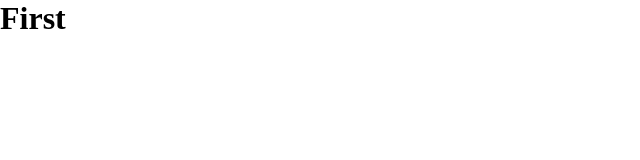
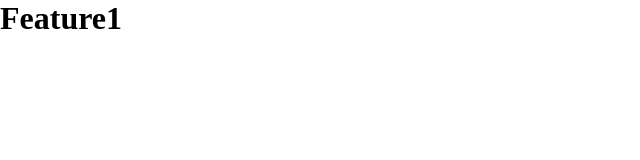
Before and after one commit to doribasson/workwithgit, a React (Create React App) app: page / in a window 1280 px wide. Shown: the top 160 px of the page, without its empty margins (0-640 px from the left). Built offline with nearby package versions, Linux system fonts and the light colour scheme.

Commit message:
feature1

```diff
--- a/src/App.js
+++ b/src/App.js
@@ -1,7 +1,11 @@
+import Feature1 from "./feature1/Feature1";
+
 function App() {
   return (
     <div className="App">
-      <h1>First</h1>
+      <h1>
+        <Feature1 />
+      </h1>
     </div>
   );
 }
--- /dev/null
+++ b/src/feature1/Feature1.js
@@ -0,0 +1,5 @@
+function Feature1() {
+  return <div>Feature1</div>;
+}
+
+export default Feature1;
```
